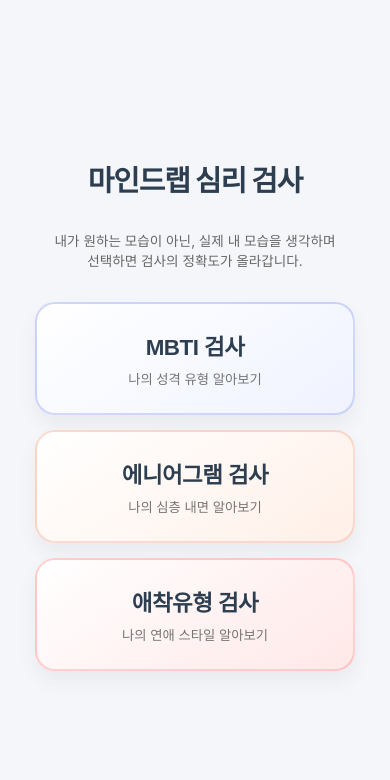
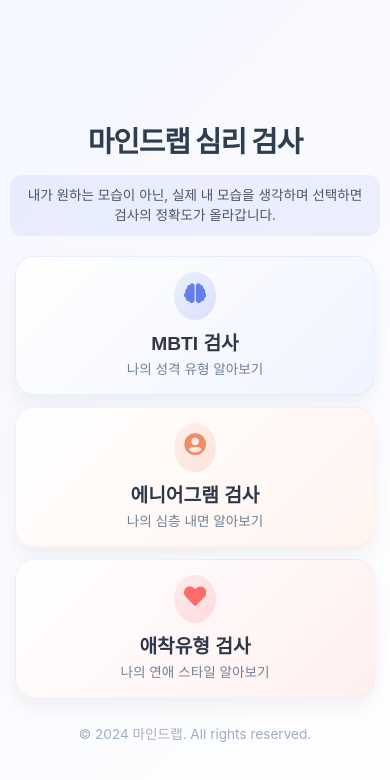
Before and after one commit to nongmeeeel/mindlab, a React (Create React App) app: page / in a window 390 px wide. Shown: the top 780 px of the page. Built offline with nearby package versions, Linux system fonts and the light colour scheme; a web font is replaced by a local one; what chartjs-plugin-datalabels would draw is missing.

Commit message:
home 디자인 수정

```diff
--- a/package.json
+++ b/package.json
@@ -6,6 +6,7 @@
     "@testing-library/jest-dom": "^5.17.0",
     "@testing-library/react": "^13.4.0",
     "@testing-library/user-event": "^13.5.0",
+    "axios": "^1.7.9",
     "chart.js": "^4.4.7",
     "chartjs-plugin-annotation": "^3.1.0",
     "chartjs-plugin-datalabels": "^2.2.0",
--- a/src/pages/Home.js
+++ b/src/pages/Home.js
@@ -1,5 +1,6 @@
 import React from 'react';
 import { useNavigate } from 'react-router-dom';
+import { FaBrain, FaUserCircle, FaHeart } from 'react-icons/fa';
 import '../styles/Home.css';
 
 const Home = () => {
@@ -8,33 +9,58 @@
   return (
     <div className="home-container">
       <div className="home-content">
+        <div className="header-section">
           <h1>마인드랩 심리 검사</h1>
+        </div>
+
         <p className="test-notice">
           내가 원하는 모습이 아닌, 실제 내 모습을 생각하며 선택하면 검사의 정확도가 올라갑니다.
         </p>
+
         <div className="test-buttons">
           <button
             onClick={() => navigate('/test/mbti')}
             className="test-button mbti"
           >
+            <div className="button-icon">
+              <FaBrain />
+            </div>
+            <div className="button-text">
               <h2>MBTI 검사</h2>
               <p>나의 성격 유형 알아보기</p>
+            </div>
           </button>
+
           <button
             onClick={() => navigate('/test/enneagram')}
             className="test-button enneagram"
           >
+            <div className="button-icon">
+              <FaUserCircle />
+            </div>
+            <div className="button-text">
               <h2>에니어그램 검사</h2>
               <p>나의 심층 내면 알아보기</p>
+            </div>
           </button>
+
           <button
             onClick={() => navigate('/test/attachment')}
             className="test-button attachment"
           >
+            <div className="button-icon">
+              <FaHeart />
+            </div>
+            <div className="button-text">
               <h2>애착유형 검사</h2>
               <p>나의 연애 스타일 알아보기</p>
+            </div>
           </button>
         </div>
+
+        <footer className="home-footer">
+          <p>© 2024 마인드랩. All rights reserved.</p>
+        </footer>
       </div>
     </div>
   );
--- a/src/styles/Home.css
+++ b/src/styles/Home.css
@@ -1,7 +1,7 @@
 .home-container {
   min-height: 100vh;
-  background-color: #f5f6fa;
-  padding: 20px;
+  background: linear-gradient(135deg, #f5f7ff 0%, #fff 100%);
+  padding: 20px 20px;
   display: flex;
   align-items: center;
   justify-content: center;
@@ -13,59 +13,70 @@
   text-align: center;
 }
 
+.header-section {
+  /* margin-bottom: 10px; */
+  margin-top: 10px;
+}
+
 .home-content h1 {
   font-size: 2.8rem;
   color: #2c3e50;
-  margin-bottom: 40px;
   font-weight: 800;
   letter-spacing: -1px;
+  margin-bottom: 15px;
   position: relative;
   display: inline-block;
   padding: 0 15px;
 }
 
-.home-content h1::before,
-.home-content h1::after {
-  content: '';
-  position: absolute;
-  height: 8px;
-  border-radius: 4px;
-  bottom: 5px;
-  z-index: -1;
+.subtitle {
+  font-size: 1.2rem;
+  color: #666;
+  margin-top: 10px;
+  font-weight: 500;
 }
 
-.home-content h1::before {
-  background: linear-gradient(90deg, rgba(102, 126, 234, 0.3), rgba(238, 140, 104, 0.3));
-  left: 0;
-  right: 55%;
-}
-
-.home-content h1::after {
-  background: linear-gradient(90deg, rgba(238, 140, 104, 0.3), rgba(255, 107, 107, 0.3));
-  left: 55%;
-  right: 0;
+.test-notice {
+  background: rgba(102, 126, 234, 0.1);
+  border-radius: 12px;
+  padding: 12px 20px;
+  color: #4a5568;
+  font-size: 0.9rem;
+  max-width: 600px;
+  margin: 0 auto 20px;
+  line-height: 1.5;
 }
 
 .test-buttons {
-  display: flex;
-  gap: 20px;
-  justify-content: center;
-  flex-wrap: wrap;
-  padding: 20px;
+  display: grid;
+  grid-template-columns: repeat(auto-fit, minmax(250px, 1fr));
+  gap: 15px;
+  padding: 10px;
+  margin-bottom: 20px;
 }
 
 .test-button {
-  width: 300px;
-  background: white;
+  display: flex;
+  flex-direction: column;
+  align-items: center;
+  padding: 20px 15px;
   border: none;
   border-radius: 20px;
-  padding: 35px 25px;
   cursor: pointer;
   transition: all 0.3s cubic-bezier(0.4, 0, 0.2, 1);
   box-shadow: 0 10px 20px rgba(0, 0, 0, 0.05);
-  text-align: center;
   position: relative;
   overflow: hidden;
+}
+
+.button-icon {
+  font-size: 1.6rem;
+  margin-bottom: 12px;
+  padding: 12px;
+  border-radius: 50%;
+  background: rgba(102, 126, 234, 0.1);
+  color: #667eea;
+  transition: all 0.3s ease;
 }
 
 .test-button:hover {
@@ -73,108 +84,154 @@
   box-shadow: 0 15px 30px rgba(0, 0, 0, 0.1);
 }
 
-.test-button h2 {
-  font-size: 1.6rem;
-  margin: 0 0 12px 0;
-  color: #2c3e50;
-  font-weight: 700;
-  letter-spacing: -0.5px;
+.test-button:hover .button-icon {
+  transform: scale(1.1) rotate(5deg);
 }
 
-.test-button p {
-  color: #666;
-  margin: 0;
-  font-size: 1.1em;
-  opacity: 0.9;
+.button-text h2 {
+  font-size: 1.3rem;
+  margin-bottom: 6px;
+  color: #2d3748;
+  font-weight: 700;
+}
+
+.button-text p {
+  color: #718096;
+  font-size: 0.9rem;
+  line-height: 1.4;
 }
 
 .test-button.mbti {
-  background: linear-gradient(145deg, #ffffff, #f0f3ff);
-  border: 2px solid rgba(102, 126, 234, 0.3);
+  background: linear-gradient(135deg, #ffffff 0%, #f0f4ff 100%);
+  border: 1px solid rgba(102, 126, 234, 0.1);
 }
 
 .test-button.mbti:hover {
-  border-color: rgba(102, 126, 234, 0.8);
-  background: linear-gradient(145deg, #f8faff, #eef2ff);
+  background: linear-gradient(135deg, #f0f4ff 0%, #e6ebff 100%);
+  border: 1px solid rgba(102, 126, 234, 0.2);
+}
+
+.test-button.mbti .button-icon {
+  background: linear-gradient(135deg, rgba(102, 126, 234, 0.1) 0%, rgba(102, 126, 234, 0.2) 100%);
+  color: #667eea;
 }
 
 .test-button.enneagram {
-  background: linear-gradient(145deg, #ffffff, #fff0e8);
-  border: 2px solid rgba(238, 140, 104, 0.3);
+  background: linear-gradient(135deg, #ffffff 0%, #fff4f0 100%);
+  border: 1px solid rgba(238, 140, 104, 0.1);
 }
 
 .test-button.enneagram:hover {
-  border-color: rgba(238, 140, 104, 0.8);
-  background: linear-gradient(145deg, #fff8f5, #fff0e8);
+  background: linear-gradient(135deg, #fff4f0 0%, #ffe9e0 100%);
+  border: 1px solid rgba(238, 140, 104, 0.2);
+}
+
+.test-button.enneagram .button-icon {
+  background: linear-gradient(135deg, rgba(238, 140, 104, 0.1) 0%, rgba(238, 140, 104, 0.2) 100%);
+  color: #ee8c68;
 }
 
 .test-button.attachment {
-  background: linear-gradient(145deg, #ffffff, #ffe8e8);
-  border: 2px solid rgba(255, 107, 107, 0.3);
+  background: linear-gradient(135deg, #ffffff 0%, #fff0f0 100%);
+  border: 1px solid rgba(255, 107, 107, 0.1);
 }
 
 .test-button.attachment:hover {
-  border-color: rgba(255, 107, 107, 0.8);
-  background: linear-gradient(145deg, #fff5f5, #ffe8e8);
+  background: linear-gradient(135deg, #fff0f0 0%, #ffe6e6 100%);
+  border: 1px solid rgba(255, 107, 107, 0.2);
 }
 
-.test-notice {
-  text-align: center;
-  color: #666;
-  font-size: 0.9em;
-  margin: 10px 0 20px;
-  padding: 0 20px;
-  line-height: 1.4;
+.test-button.attachment .button-icon {
+  background: linear-gradient(135deg, rgba(255, 107, 107, 0.1) 0%, rgba(255, 107, 107, 0.2) 100%);
+  color: #ff6b6b;
+}
+
+.home-footer {
+  color: #a0aec0;
+  font-size: 0.85rem;
+  margin-top: 20px;
 }
 
 @media (max-width: 768px) {
-  .home-content h1 {
-    font-size: 2.2rem;
-    margin-bottom: 30px;
-    padding: 0 10px;
+  .home-container {
+    padding: 15px 10px;
+    min-height: 100dvh;
   }
 
-  .home-content h1::before,
-  .home-content h1::after {
-    height: 6px;
-    bottom: 3px;
+  .home-content h1 {
+    font-size: 2rem;
+    margin-top: 8px;
+  }
+
+  .subtitle {
+    font-size: 1rem;
+  }
+
+  .test-notice {
+    font-size: 0.85rem;
+    padding: 10px 15px;
+    margin-bottom: 15px;
   }
 
   .test-buttons {
-    gap: 15px;
-    padding: 15px;
+    gap: 12px;
+    padding: 5px;
   }
 
   .test-button {
-    width: 100%;
-    max-width: 320px;
-    padding: 25px 20px;
+    padding: 15px 12px;
   }
 
-  .test-button h2 {
+  .button-icon {
     font-size: 1.4rem;
+    padding: 10px;
     margin-bottom: 8px;
   }
 
-  .test-button p {
-    font-size: 1em;
+  .button-text h2 {
+    font-size: 1.2rem;
+    margin-bottom: 4px;
+  }
+
+  .button-text p {
+    font-size: 0.85rem;
+  }
+}
+
+@media (max-height: 700px) {
+  .home-container {
+    padding: 10px;
+  }
+
+  .header-section {
+    /* margin-bottom: 15px; */
+  }
+
+  .home-content h1 {
+    font-size: 1.8rem;
   }
 
   .test-notice {
-    font-size: 0.85em;
-    margin: 8px 0 16px;
+    margin-bottom: 12px;
+    padding: 8px 12px;
+  }
+
+  .test-button {
+    padding: 12px 10px;
   }
 }
 
 @media (max-width: 480px) {
   .home-content h1 {
     font-size: 1.8rem;
-    margin-bottom: 25px;
   }
 
-  .home-content h1::before,
-  .home-content h1::after {
-    height: 4px;
-    bottom: 2px;
+  .subtitle {
+    font-size: 1rem;
+  }
+
+  .test-notice {
+    font-size: 0.85rem;
+    padding: 10px 15px;
   }
 }
--- a/src/styles/Payment.css
+++ b/src/styles/Payment.css
@@ -120,3 +120,126 @@
   height: auto;
   margin: 20px 0;
 }
+
+.payment-container {
+  position: fixed;
+  bottom: 0;
+  left: 0;
+  right: 0;
+  background: white;
+  padding: 20px;
+  border-radius: 20px 20px 0 0;
+  box-shadow: 0 -4px 10px rgba(0, 0, 0, 0.1);
+  animation: slideUp 0.3s ease-out;
+  z-index: 1000;
+}
+
+.payment-header {
+  text-align: center;
+  margin-bottom: 20px;
+}
+
+.payment-header h2 {
+  font-size: 1.2rem;
+  margin-bottom: 8px;
+  color: #2c3e50;
+}
+
+.payment-amount {
+  font-size: 1.5rem;
+  font-weight: bold;
+  color: #1a1a1a;
+}
+
+.payment-methods {
+  display: flex;
+  flex-direction: column;
+  gap: 10px;
+  margin-bottom: 20px;
+}
+
+.payment-button {
+  display: flex;
+  align-items: center;
+  justify-content: center;
+  gap: 10px;
+  padding: 15px;
+  border: none;
+  border-radius: 12px;
+  font-size: 1.1rem;
+  font-weight: 500;
+  cursor: pointer;
+  transition: transform 0.2s ease;
+}
+
+.payment-button:active {
+  transform: scale(0.98);
+}
+
+.payment-button.kakao {
+  background: #FEE500;
+  color: #000000;
+}
+
+.payment-button.naver {
+  background: #03C75A;
+  color: white;
+}
+
+.payment-button.card {
+  background: #f8f9fa;
+  color: #1a1a1a;
+  border: 1px solid #dee2e6;
+}
+
+.payment-cancel {
+  width: 100%;
+  padding: 15px;
+  border: none;
+  border-radius: 12px;
+  background: none;
+  color: #6c757d;
+  font-size: 1rem;
+  cursor: pointer;
+}
+
+@keyframes slideUp {
+  from {
+    transform: translateY(100%);
+  }
+  to {
+    transform: translateY(0);
+  }
+}
+
+/* 모바일 최적화 */
+@media (max-width: 768px) {
+  .payment-container {
+    padding: 20px 16px;
+  }
+
+  .payment-button {
+    padding: 16px;
+  }
+}
+
+/* 아이폰 하단 노치 대응 */
+@supports (padding-bottom: env(safe-area-inset-bottom)) {
+  .payment-container {
+    padding-bottom: calc(20px + env(safe-area-inset-bottom));
+  }
+}
+
+.naver-icon {
+  font-weight: bold;
+  font-size: 1.2rem;
+  font-family: -apple-system, BlinkMacSystemFont, "Segoe UI", Roboto, "Helvetica Neue", Arial;
+  width: 24px;
+  height: 24px;
+  background: white;
+  color: #03C75A;
+  border-radius: 4px;
+  display: flex;
+  align-items: center;
+  justify-content: center;
+}
--- a/src/styles/Result.css
+++ b/src/styles/Result.css
@@ -549,11 +549,31 @@
   height: auto;
   border-radius: 20px;
   box-shadow: 0 6px 12px rgba(0, 0, 0, 0.15);
-  transition: opacity 0.3s ease;
+  opacity: 0;
+  animation: fadeInScale 0.8s ease forwards;
+}
+
+@keyframes fadeInScale {
+  0% {
+    opacity: 0;
+    transform: scale(0.8) translateY(30px);
+    filter: blur(10px);
+  }
+  60% {
+    opacity: 0.8;
+    transform: scale(1.03) translateY(-5px);
+    filter: blur(0);
+  }
+  100% {
+    opacity: 1;
+    transform: scale(1) translateY(0);
+    filter: blur(0);
+  }
 }
 
 .result-image img:hover {
   transform: scale(1.02);
+  transition: transform 0.3s ease;
 }
 
 .image-loading {
@@ -1561,3 +1581,14 @@
     padding-top: 50px;
   }
 }
+
+.action-button.save-button {
+  background: linear-gradient(135deg, #2c3e50 0%, #1a1a1a 100%);
+  color: white;
+}
+
+.action-button.save-button:hover {
+  background: linear-gradient(135deg, #34495e 0%, #2c3e50 100%);
+  transform: translateY(-2px);
+  box-shadow: 0 4px 15px rgba(0,0,0,0.2);
+}
```
Also changed, not shown: src/components/ActionButtons.js (+31 -33 lines), src/components/ImageActions.js (+8 -41 lines), src/components/Payment.js (+122 -17 lines), 2 other files (tests, documents, lock files or other folders). Lines whose indentation alone changed are shown as unchanged.
